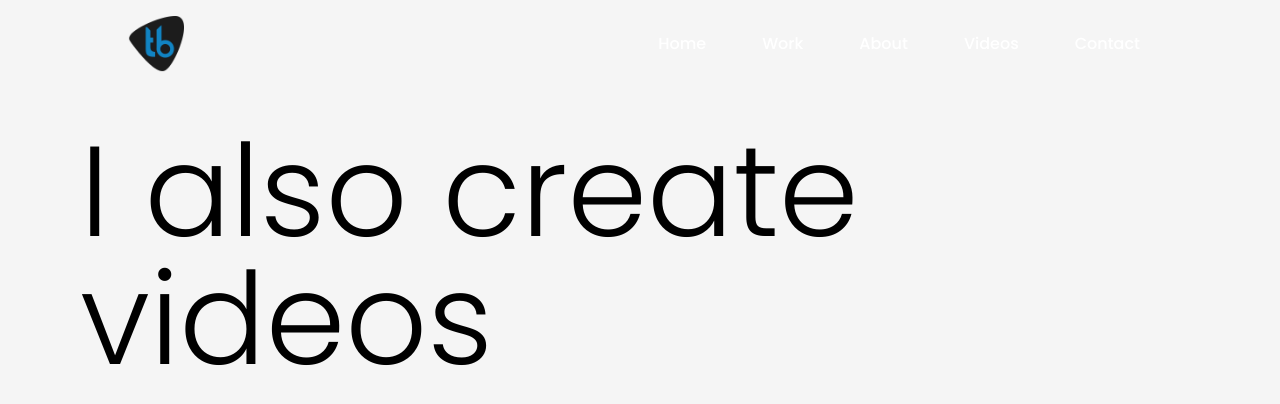
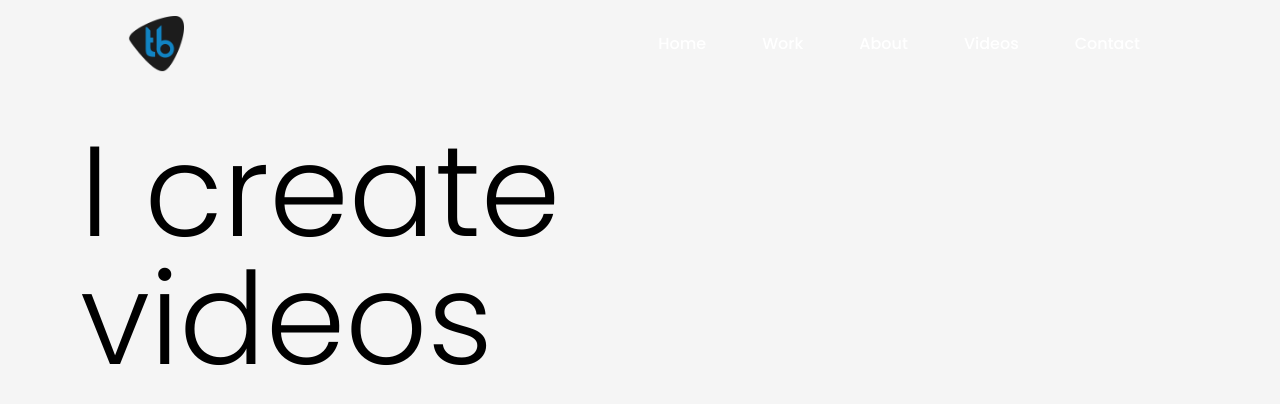
Before and after one commit to teerath24/teerath24.github.io, a React (Vite) app: page /#/Videos in a window 1280 px wide. Shown: the top 404 px of the page. Built offline with nearby package versions, Linux system fonts and the light colour scheme.

Commit message:
took out text

```diff
--- a/src/components/Videos.jsx
+++ b/src/components/Videos.jsx
@@ -145,7 +145,7 @@ const Videos = () => {
           {/* Hero */}
           <div className="mb-8 animate-on-scroll">
             <h1 className="text-5xl sm:text-6xl md:text-7xl lg:text-8xl xl:text-9xl font-light leading-tight mb-6">
-              I also create
+              I create
               <br />
               videos
             </h1>
```
Also changed, not shown: 1 other file (tests, documents, lock files or other folders).
